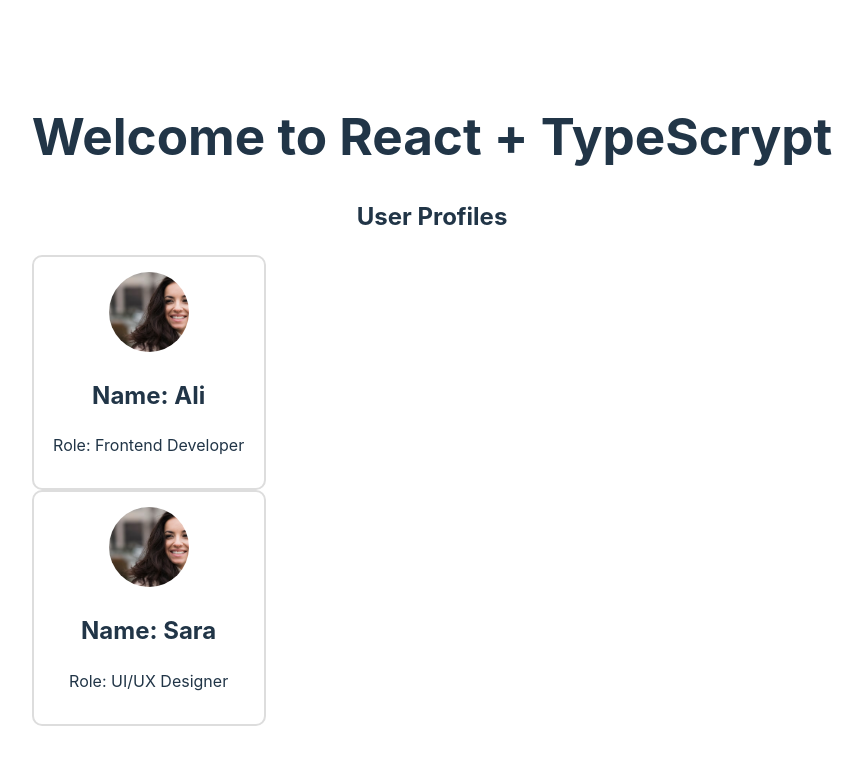
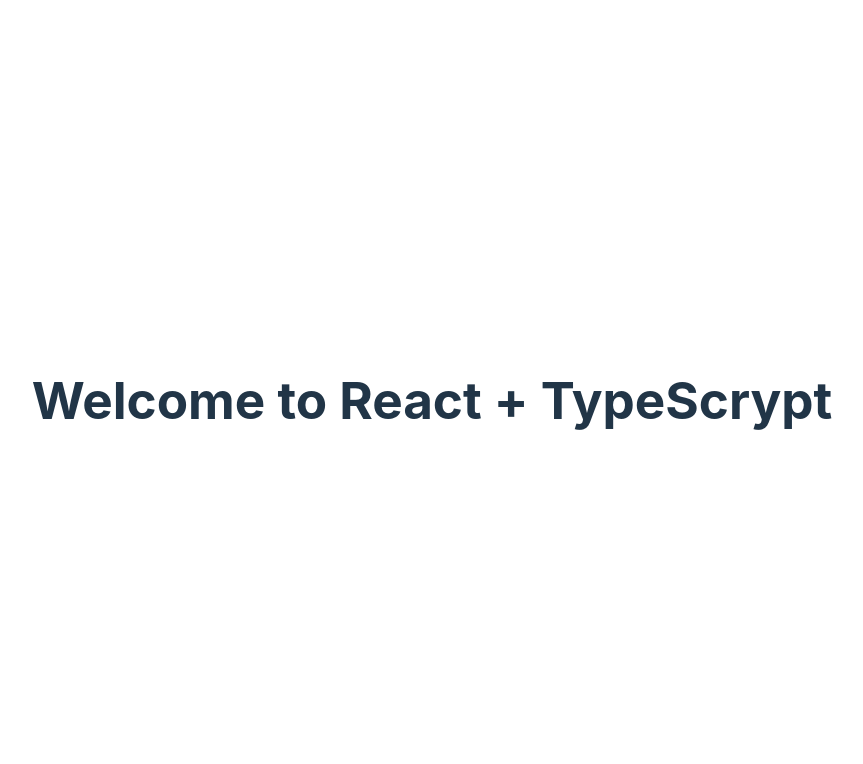
Before and after one commit to mehdijeyranii/React-ts, a React (Vite) app: page / in a window 1280 px wide. Shown: the top 764 px of the page, without its empty margins (208-1071 px from the left). Built offline with nearby package versions, Linux system fonts and the light colour scheme.

Commit message:
Create TodoItem component with task prop

```diff
--- a/src/App.tsx
+++ b/src/App.tsx
@@ -1,14 +1,9 @@
 import "./App.css";
-import ProfileCard from "./components/ProfileCard";
-import ImageUser from "./assets/01.avif";
 
 function App() {
   return (
     <div>
       <h1>Welcome to React + TypeScrypt</h1>
-      <h2>User Profiles</h2>
-      <ProfileCard name="Ali" role="Frontend Developer" imageUrl={ImageUser} />
-      <ProfileCard name="Sara" role="UI/UX Designer" imageUrl={ImageUser} />
     </div>
   );
 }
--- a/src/components/Avatar.tsx
+++ /dev/null
@@ -1,15 +0,0 @@
-import React from "react";
-
-interface AvatarProps {
-  imageUrl: string;
-  altText?: string;
-}
-
-const Avatar: React.FC<AvatarProps> = ({
-  imageUrl,
-  altText = "User Avatar",
-}) => {
-  return <img src={imageUrl} alt={altText} className="avatar" />;
-};
-
-export default Avatar;
--- a/src/components/ProfileCard.css
+++ /dev/null
@@ -1,14 +0,0 @@
-.profile-card {
-  border: 2px solid #ddd;
-  padding: 15px;
-  border-radius: 10px;
-  text-align: center;
-  width: 200px;
-}
-
-.avatar {
-  width: 80px;
-  height: 80px;
-  border-radius: 50%;
-  object-fit: cover;
-}
--- a/src/components/ProfileCard.tsx
+++ /dev/null
@@ -1,21 +0,0 @@
-import React from "react";
-import Avatar from "./Avatar";
-import "./ProfileCard.css";
-
-interface ProfileCardProps {
-  name: string;
-  role: string;
-  imageUrl: string;
-}
-
-const ProfileCard: React.FC<ProfileCardProps> = ({ name, role, imageUrl }) => {
-  return (
-    <div className="profile-card">
-      <Avatar imageUrl={imageUrl} altText={name} />
-      <h2>Name: {name}</h2>
-      <p>Role: {role}</p>
-    </div>
-  );
-};
-
-export default ProfileCard;
```
Also changed, not shown: src/components/TodoItem.tsx (added, +16 -0 lines).
